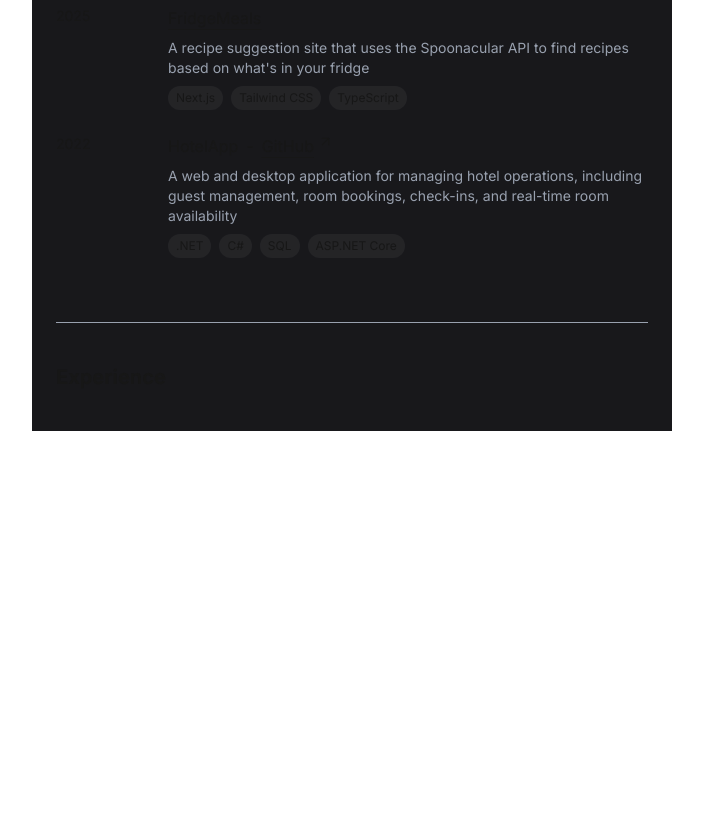
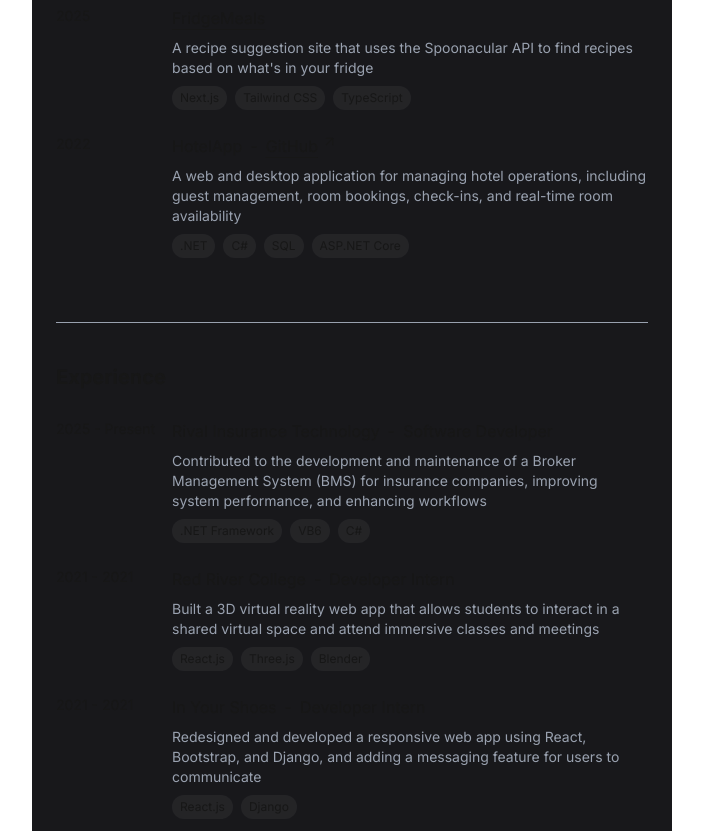
Before and after one commit to lawrence-valerio/portfolio, a Next.js app: page / in a window 1280 px wide. Shown: the part 1260-2091 px from the top of the page, without its empty margins (288-991 px from the left). Before the commit the page ends 1691 px from the top, so only its background shows below. Built offline with nearby package versions, Linux system fonts and the light colour scheme.

Commit message:
Added work experiences

```diff
--- a/src/app/components/ExperienceSection.tsx
+++ b/src/app/components/ExperienceSection.tsx
@@ -1,10 +1,74 @@
+const experiences = [
+  {
+    name: "Rival Insurance Technology",
+    position: "Software Developer",
+    yearStart: "2025",
+    yearEnd: "Present",
+    description:
+      "Contributed to the development and maintenance of a Broker Management System (BMS) for insurance companies, improving system performance, and enhancing workflows",
+    techStack: [".NET Framework", "VB6", "C#"],
+  },
+  {
+    name: "Red River College",
+    position: "Developer Intern",
+    yearStart: "2021",
+    yearEnd: "2021",
+    description:
+      "Built a 3D virtual reality web app that allows students to interact in a shared virtual space and attend immersive classes and meetings",
+    techStack: ["React.js", "Three.js", "Blender"],
+  },
+  {
+    name: "In Your Shoes",
+    position: "Developer Intern",
+    yearStart: "2021",
+    yearEnd: "2021",
+    description:
+      "Redesigned and developed a responsive web app using React, Bootstrap, and Django, and adding a messaging feature for users to communicate",
+    techStack: ["React.js", "Django"],
+  },
+];
+
 export const ExperienceSection = () => {
   return (
     <div className="relative z-0 pt-screen">
       <div className="mx-auto max-w-screen-sm py-3 px-6 darkmode-bg">
         <hr className="border-t border-gray-400 my-10" />
         <h2 className="text-xl font-bold">Experience</h2>
-        <div className="mt-7"></div>
+        <div className="mt-7">
+          <div className="mt-7">
+            {experiences.map((experience) => (
+              <div
+                key={experience.name}
+                className="flex flex-col md:flex-row mt-6"
+              >
+                <p className="min-w-29 text-sm">
+                  {experience.yearStart} - {experience.yearEnd}
+                </p>
+                <div className="flex flex-wrap">
+                  <p>{experience.name}</p>
+
+                  <p className="ml-2">
+                    -<span className="ml-2">{experience.position}</span>
+                  </p>
+
+                  <p className="mt-2 text-sm text-gray-400">
+                    {experience.description}
+                  </p>
+                  <div className="flex flex-wrap text-xs mt-2 gap-2">
+                    {experience.techStack.map((tech) => (
+                      <p
+                        key={tech}
+                        className="rounded-full bg-white/5 px-2 py-1"
+                      >
+                        {tech}
+                      </p>
+                    ))}
+                  </div>
+                </div>
+              </div>
+            ))}
+          </div>
+        </div>
       </div>
     </div>
   );
--- a/src/app/components/ProjectSection.tsx
+++ b/src/app/components/ProjectSection.tsx
@@ -30,7 +30,7 @@ export const ProjectSection = () => {
         <div className="mt-7">
           {projects.map((project) => (
             <div key={project.name} className="flex flex-col md:flex-row mt-6">
-              <p className="min-w-28 text-sm">{project.year}</p>
+              <p className="min-w-29 text-sm">{project.year}</p>
               <div className="flex flex-wrap">
                 {project.siteLink ? (
                   <a
```
